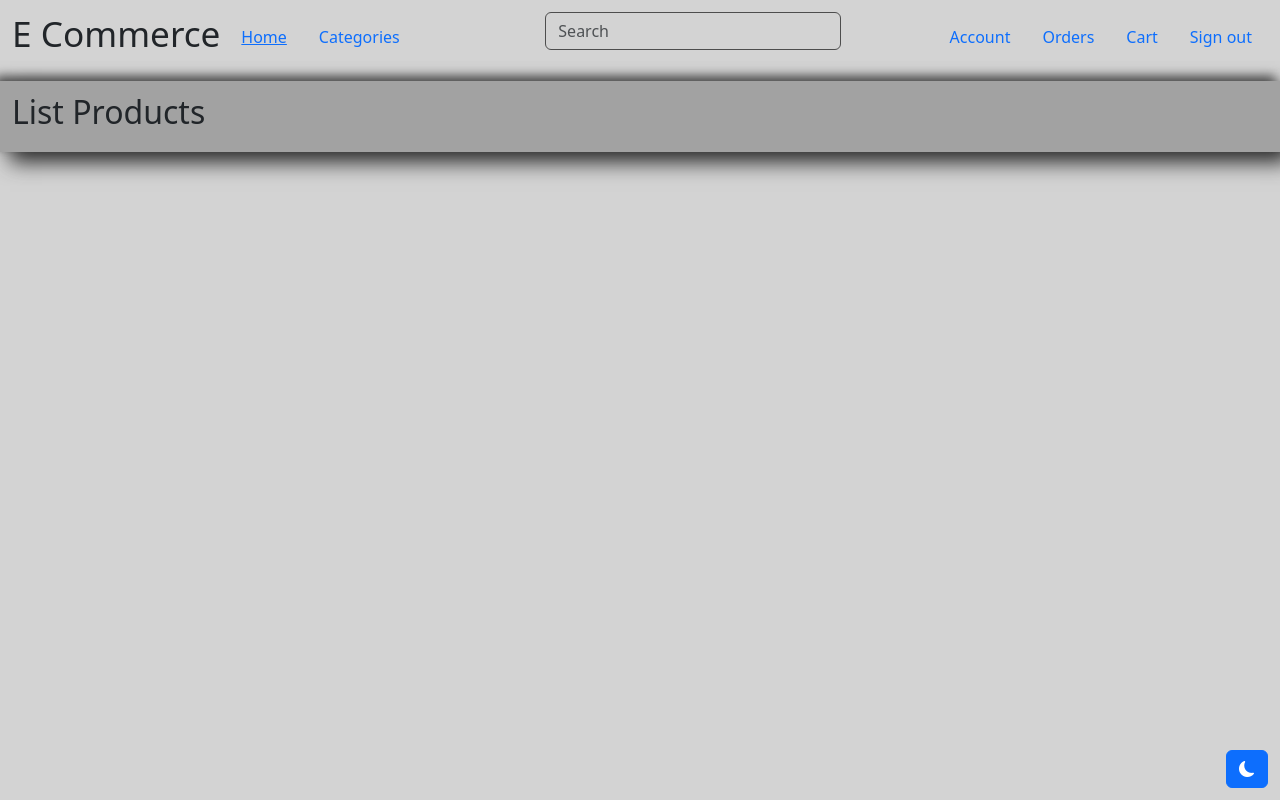
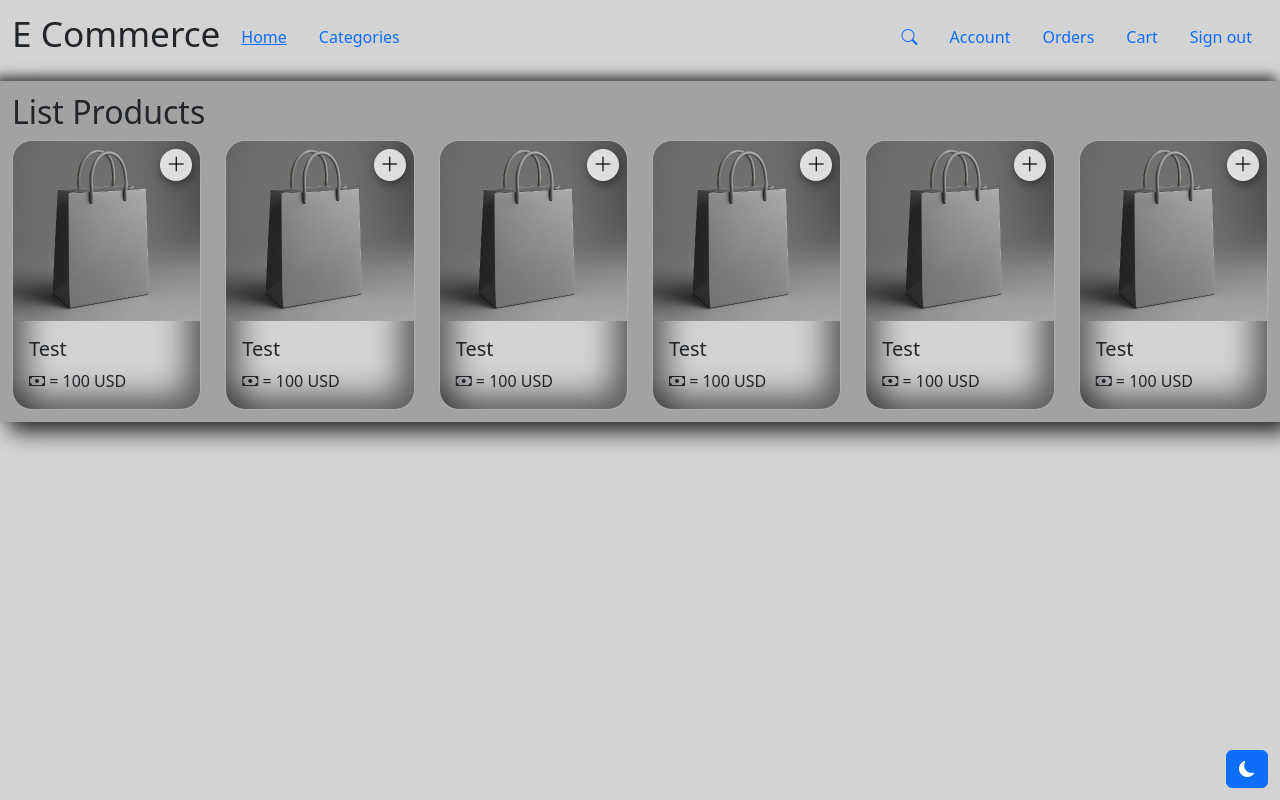
Before and after one commit to luisfbejaranob27/e-commerce-react, a React (Vite) app: page / in a window 1280 px wide. Built offline with nearby package versions, Linux system fonts and the light colour scheme.

Commit message:
feat: 🌟 Add component Card and refactor NavBar Search

```diff
--- a/src/App.tsx
+++ b/src/App.tsx
@@ -39,6 +39,7 @@ const itemsNavMain: NavItem[] = [
 ];
 
 const itemsNavUser: NavItem[] = [
+  { name: 'Search', path: '#collapseSearch' },
   { name: 'Account', path: '/my-account' },
   { name: 'Orders', path: '/my-orders' },
   { name: 'Cart', path: '/my-cart' },
@@ -47,6 +48,7 @@ const itemsNavUser: NavItem[] = [
 
 const itemsNavCategories: NavItem[] = [
   { name: 'Electronics', path: '/electronics' },
+  { name: 'Clothes', path: '/clothes' },
 ]
 
 export const App = () =>
--- /dev/null
+++ b/src/components/card/Card.css
@@ -0,0 +1,41 @@
+.custom-card {
+  position: relative;
+}
+
+.add-icon {
+  position: absolute;
+  top: 0.5rem;
+  right: 0.5rem;
+  width: 32px;
+  height: 32px;
+  background-color: rgba(255, 255, 255, 0.8);
+  border-radius: 50%;
+  font-weight: bold;
+  font-size: 20px;
+  color: #000;
+  display: flex;
+  align-items: center;
+  justify-content: center;
+  cursor: pointer;
+  transition: background-color 0.2s ease;
+  box-shadow: 1px 4px 8px rgba(0, 0, 0, 0.4);
+}
+
+.add-icon:hover {
+  background-color: rgba(255, 255, 255, 1);
+}
+
+.card {
+  border-radius: 20px !important;
+  box-shadow:
+    inset 15px 15px 30px rgba(0, 0, 0, 0.5),
+    inset -15px -15px 30px rgba(0, 0, 0, 0.5);
+}
+
+.card-img, .card-img-top {
+  width: 100%;
+  height: 180px;
+  object-fit: cover;
+  border-top-left-radius: 20px;
+  border-top-right-radius: 20px;
+}
--- /dev/null
+++ b/src/components/card/Card.tsx
@@ -0,0 +1,26 @@
+import "./Card.css"
+
+type CardProps = {
+  name: string;
+  price: number;
+  imageUrl?: string;
+}
+
+export const Card = ({ name, price, imageUrl }: CardProps) => {
+  const imageSrc = imageUrl ?? "./src/assets/default-product.png";
+
+  return (
+    <div className="card h-100">
+      <img src={imageSrc} className="card-img-top" alt={name} />
+      <div className="add-icon">
+        <i className="bi bi-plus-lg"></i>
+      </div>
+      <div className="card-body">
+        <h5 className="card-title">{name}</h5>
+        <p className="card-text">
+          <i className="bi bi-cash"></i> = {price} USD
+        </p>
+      </div>
+    </div>
+  );
+};
--- a/src/components/navbar/NavBar.tsx
+++ b/src/components/navbar/NavBar.tsx
@@ -21,7 +21,7 @@ const renderNav = ({ itemsNavMain, itemsNavUser, itemsNavCategories }: renderNav
         <li className="nav-item" key={index}>
           {item.path.startsWith('#') ? (
             <a className="nav-link" data-bs-toggle="collapse" href={item.path}>
-              {item.name}
+              {item.name == 'Search' ? <i className="bi bi-search"></i> : item.name}
             </a>
           ) : (
             <NavLink className="nav-link" to={item.path}>
@@ -49,17 +49,12 @@ export const NavBar = ({ brand, itemsNavMain, itemsNavUser, itemsNavCategories }
         <div className="container-fluid">
           <div className="row">
             <div className="col-2"><a className="navbar-brand" href="#"><h1>{brand}</h1></a></div>
-            <div className="col-3">
+            <div className="col-5" id="main-nav">
               <ul className="nav">
                 {renderNav({itemsNavMain})}
               </ul>
             </div>
-            <div className="col-3">
-              <form role="search">
-                <input className="form-control col-3" type="search" placeholder="Search" aria-label="Search"/>
-              </form>
-            </div>
-            <div className="col-4">
+            <div className="col-5">
               <ul className="nav justify-content-end">
                 {renderNav({itemsNavUser})}
               </ul>
@@ -70,6 +65,11 @@ export const NavBar = ({ brand, itemsNavMain, itemsNavUser, itemsNavCategories }
               {renderNav({itemsNavCategories})}
             </ul>
           </div>
+          <div className="collapse" id="collapseSearch">
+            <form role="search">
+              <input className="form-control col-3" type="search" placeholder="Search" aria-label="Search"/>
+            </form>
+          </div>
         </div>
       </nav>
     </>
--- a/src/pages/home/Home.tsx
+++ b/src/pages/home/Home.tsx
@@ -1,3 +1,5 @@
+import {Card} from "../../components/card/Card.tsx";
+
 export const Home = () =>
 {
   return (
@@ -5,6 +7,26 @@ export const Home = () =>
       <div className="row">
         <div className="col-12">
           <h2>List Products</h2>
+          <div className="row">
+            <div className="col-2">
+              <Card name={"Test"} price={100} />
+            </div>
+            <div className="col-2">
+              <Card name={"Test"} price={100} />
+            </div>
+            <div className="col-2">
+              <Card name={"Test"} price={100} />
+            </div>
+            <div className="col-2">
+              <Card name={"Test"} price={100} />
+            </div>
+            <div className="col-2">
+              <Card name={"Test"} price={100} />
+            </div>
+            <div className="col-2">
+              <Card name={"Test"} price={100} />
+            </div>
+          </div>
         </div>
       </div>
     </div>
```
Also changed, not shown: src/assets/default-product.png (added).
